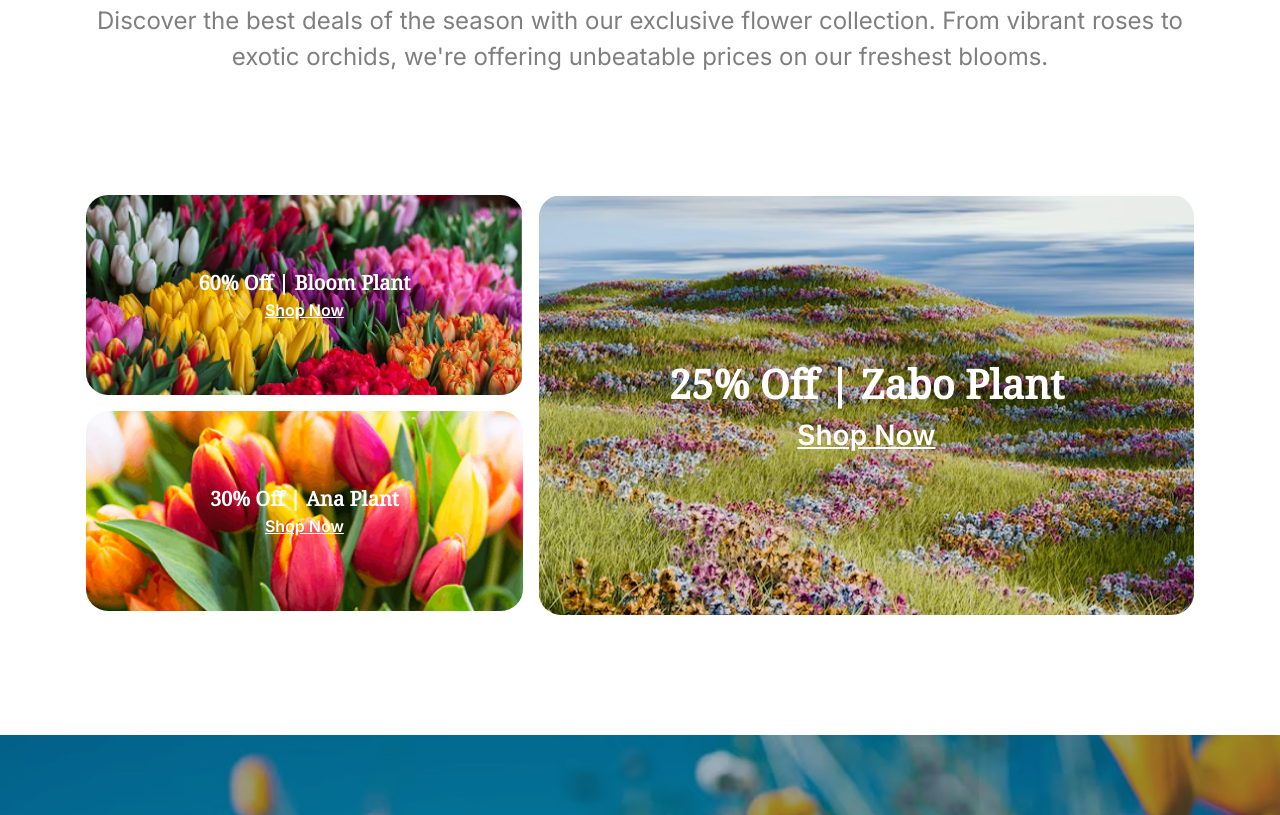
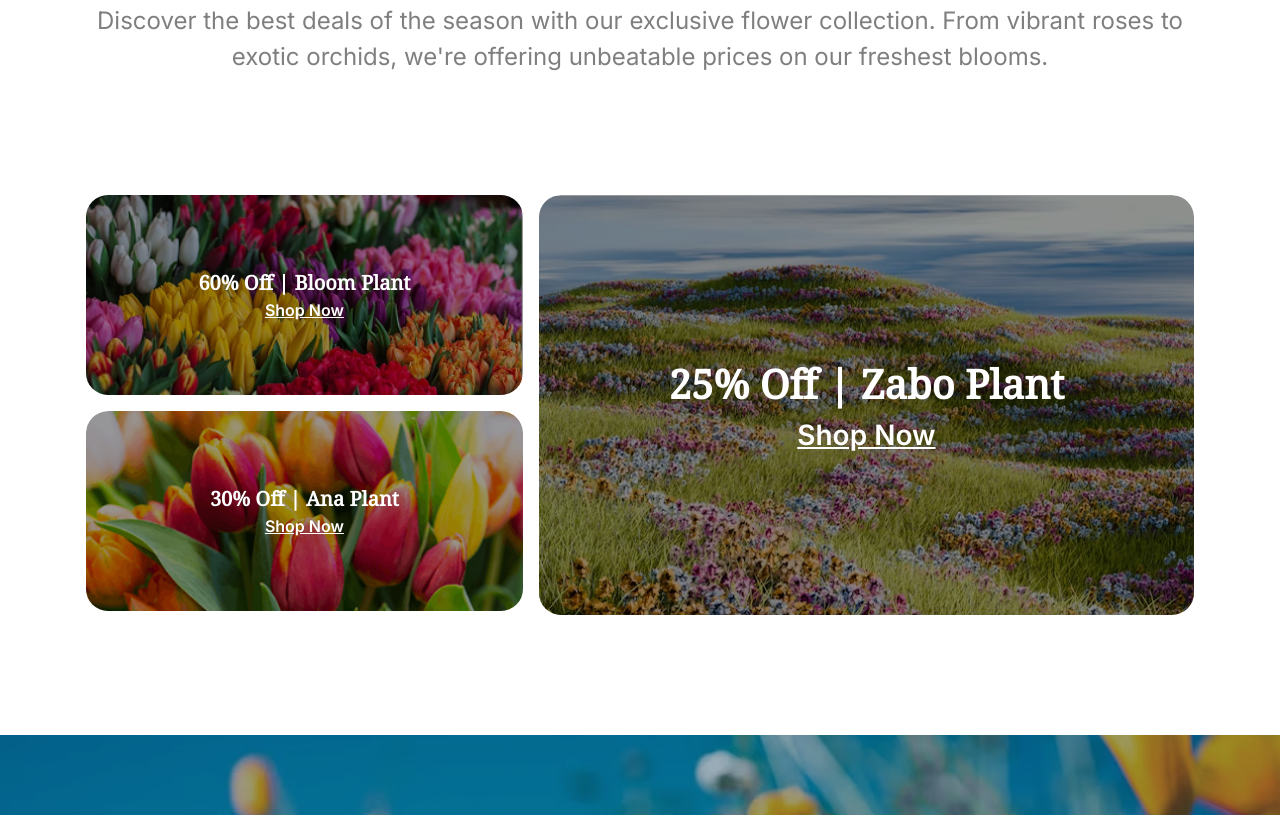
Before and after one commit to riyad1998-cyber/second-assignment, a plain HTML site: page index.html in a window 1280 px wide. Shown: the part 3044-3859 px from the top of the page. Drawn offline with nearby package versions, Linux system fonts and the light colour scheme.

Commit message:
added my gradient style,its my final git push

```diff
--- a/index.html
+++ b/index.html
@@ -119,7 +119,7 @@
             <button
               class="bg-[#E95A08] w-full sm:max-w-[270px] max-w-[171px] min-h-[50px] font-semibold text-white sm:pt-[16px] sm:pr-[50px] sm:pb-[16px] sm:pl-[50px] mt-[30px]"
             >
-              ADD TO CARD
+              ADD TO CART
             </button>
           </div>
           <div
@@ -138,7 +138,7 @@
             <button
               class="bg-[#E95A08] w-full sm:max-w-[270px] max-w-[171px] min-h-[50px] font-semibold text-white sm:pt-[16px] sm:pr-[50px] sm:pb-[16px] sm:pl-[50px] mt-[30px]"
             >
-              ADD TO CARD
+              ADD TO CART
             </button>
           </div>
           <div
@@ -157,7 +157,7 @@
             <button
               class="bg-[#E95A08] w-full sm:max-w-[270px] max-w-[171px] min-h-[50px] font-semibold text-white sm:pt-[16px] sm:pr-[50px] sm:pb-[16px] sm:pl-[50px] mt-[30px]"
             >
-              ADD TO CARD
+              ADD TO CART
             </button>
           </div>
           <div
@@ -176,7 +176,7 @@
             <button
               class="bg-[#E95A08] w-full sm:max-w-[270px] max-w-[171px] min-h-[50px] font-semibold text-white sm:pt-[16px] sm:pr-[50px] sm:pb-[16px] sm:pl-[50px] mt-[30px]"
             >
-              ADD TO CARD
+              ADD TO CART
             </button>
           </div>
           <div
@@ -195,7 +195,7 @@
             <button
               class="bg-[#E95A08] w-full sm:max-w-[270px] max-w-[171px] min-h-[50px] font-semibold text-white sm:pt-[16px] sm:pr-[50px] sm:pb-[16px] sm:pl-[50px] mt-[30px]"
             >
-              ADD TO CARD
+              ADD TO CART
             </button>
           </div>
           <div
@@ -214,7 +214,7 @@
             <button
               class="bg-[#E95A08] w-full sm:max-w-[270px] max-w-[171px] min-h-[50px] font-semibold text-white sm:pt-[16px] sm:pr-[50px] sm:pb-[16px] sm:pl-[50px] mt-[30px]"
             >
-              ADD TO CARD
+              ADD TO CART
             </button>
           </div>
           <div
@@ -233,7 +233,7 @@
             <button
               class="bg-[#E95A08] w-full sm:max-w-[270px] max-w-[171px] min-h-[50px] font-semibold text-white sm:pt-[16px] sm:pr-[50px] sm:pb-[16px] sm:pl-[50px] mt-[30px]"
             >
-              ADD TO CARD
+              ADD TO CART
             </button>
           </div>
           <div
@@ -308,79 +308,39 @@
       </section>
       <!-- latest Deals Section -->
     <section class="w-full max-w-[1140px] mx-auto sm:mt-[133px] px-4">
-        <!-- right side -->
   <div class="flex flex-col items-center text-center sm:mb-[120px] mb-8">
-          <h2
-            class="text-[24px] sm:text-[50px] font-bold"
-            style="font-family: 'Noto Serif', serif"
-          >
+    <h2 class="text-[24px] sm:text-[50px] font-bold" style="font-family: 'Noto Serif', serif">
       <span class="text-[#E95A08]">Latest</span> Deals
     </h2>
-          <p
-            class="text-[14px] sm:text-[24px] text-black/50 mt-2 sm:mt-4"
-            style="font-family: 'Inter', sans-serif"
-          >
-            Discover the best deals of the season with our exclusive flower
-            collection. From vibrant roses to exotic orchids, we're offering
-            unbeatable prices on our freshest blooms.
+    <p class="text-[14px] sm:text-[24px] text-black/50 mt-2 sm:mt-4" style="font-family: 'Inter', sans-serif">
+      Discover the best deals of the season with our exclusive flower collection. From vibrant roses to exotic orchids, we're offering unbeatable prices on our freshest blooms.
     </p>
   </div>
-        <!-- Left side -->
   <div class="flex flex-col sm:flex-row gap-4">
     <div class="flex flex-col gap-4 w-full sm:w-2/4">
-            <div
-              class="bg-[url('assets/deal-bloom.png')] bg-cover bg-no-repeat min-h-[200px] p-4 text-white rounded-[22px] flex flex-col items-center justify-center text-center"
-            >
-              <h4
-                class="text-[20px] font-bold"
-                style="font-family: 'Noto Serif', serif"
-              >
-                60% Off | Bloom Plant
-              </h4>
-              <h5
-                class="text-[16px] font-semibold underline"
-                style="font-family: 'Inter', sans-serif"
-              >
-                Shop Now
-              </h5>
+      <div class="relative bg-[url('assets/deal-bloom.png')] bg-cover bg-no-repeat min-h-[200px] p-4 text-white rounded-[22px] flex flex-col items-center justify-center text-center overflow-hidden">
+        <div class="absolute inset-0 bg-black/40 rounded-[22px]"></div>
+        <h4 class="relative text-[20px] font-bold z-10" style="font-family: 'Noto Serif', serif">60% Off | Bloom Plant</h4>
+        <h5 class="relative text-[16px] font-semibold underline z-10" style="font-family: 'Inter', sans-serif">Shop Now</h5>
       </div>
-            <div
-              class="bg-[url('assets/deal-ana.png')] bg-cover bg-no-repeat min-h-[200px] sm:min-h-[200px] p-4 text-white rounded-[22px] flex flex-col items-center justify-center text-center"
-            >
-              <h4
-                class="text-[20px] font-bold"
-                style="font-family: 'Noto Serif', serif"
-              >
-                30% Off | Ana Plant
-              </h4>
-              <h5
-                class="text-[16px] font-semibold underline"
-                style="font-family: 'Inter', sans-serif"
-              >
-                Shop Now
-              </h5>
+
+      <div class="relative bg-[url('assets/deal-ana.png')] bg-cover bg-no-repeat min-h-[200px] p-4 text-white rounded-[22px] flex flex-col items-center justify-center text-center overflow-hidden">
+        <div class="absolute inset-0 bg-black/40 rounded-[22px]"></div>
+        <h4 class="relative text-[20px] font-bold z-10" style="font-family: 'Noto Serif', serif">30% Off | Ana Plant</h4>
+        <h5 class="relative text-[16px] font-semibold underline z-10" style="font-family: 'Inter', sans-serif">Shop Now</h5>
       </div>
     </div>
+
     <div class="w-full lg:w-3/4">
-            <div
-              class="bg-[url('assets/deal-zabo.png')] bg-cover bg-no-repeat min-h-[200px] sm:min-h-[420px] p-4 text-white rounded-[22px] flex flex-col items-center justify-center text-center"
-            >
-              <h4
-                class="text-[20px] sm:text-[40px] font-bold"
-                style="font-family: 'Noto Serif', serif"
-              >
-                25% Off | Zabo Plant
-              </h4>
-              <h5
-                class="text-[16px] sm:text-[28px] font-semibold underline"
-                style="font-family: 'Inter', sans-serif"
-              >
-                Shop Now
-              </h5>
+      <div class="relative bg-[url('assets/deal-zabo.png')] bg-cover bg-no-repeat min-h-[200px] sm:min-h-[420px] p-4 text-white rounded-[22px] flex flex-col items-center justify-center text-center overflow-hidden">
+        <div class="absolute inset-0 bg-black/40 rounded-[22px]"></div>
+        <h4 class="relative text-[20px] sm:text-[40px] font-bold z-10" style="font-family: 'Noto Serif', serif">25% Off | Zabo Plant</h4>
+        <h5 class="relative text-[16px] sm:text-[28px] font-semibold underline z-10" style="font-family: 'Inter', sans-serif">Shop Now</h5>
       </div>
     </div>
   </div>
 </section>
+
     </main>
 
     <section class="mt-[60px] sm:mt-[120px]">
```
Lines whose indentation alone changed are shown as unchanged.
